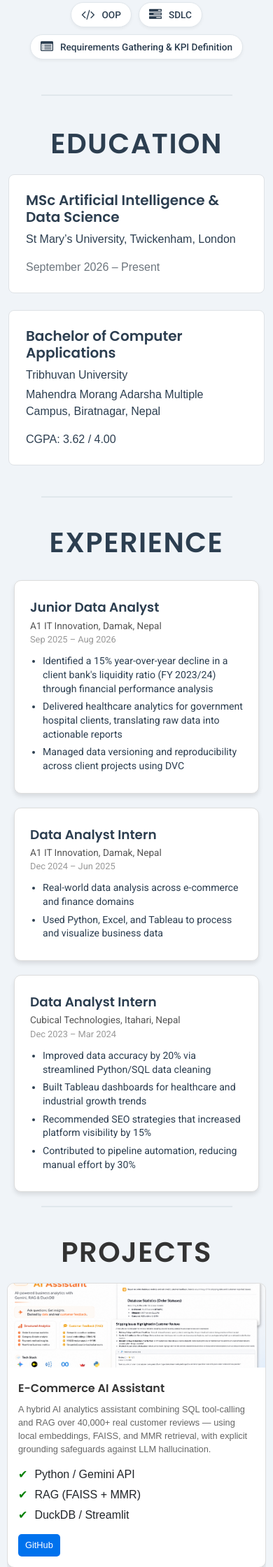
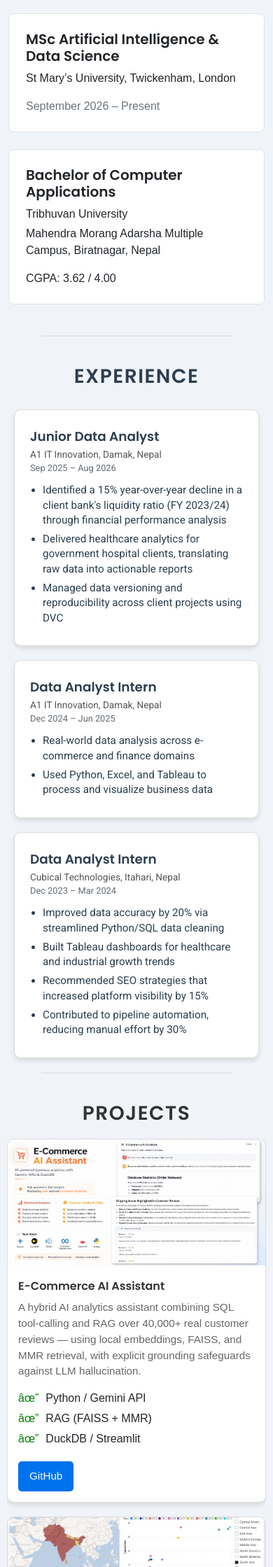
Before and after one commit to Rahul5021/Portfolio, a PHP site: page / in a window 390 px wide. Shown: the part 1621-3860 px from the top of the page at 70% size. Run offline with PHP 8.4, Linux system fonts and the light colour scheme; some libraries are stand-ins or nearby versions.

Commit message:
Update style.css

```diff
--- a/styles/style.css
+++ b/styles/style.css
@@ -355,7 +355,7 @@ h2:hover {
 
 .project-grid {
     display: grid;
-    grid-template-columns: repeat(auto-fit, minmax(300px, 1fr));
+    grid-template-columns: repeat(auto-fit, minmax(min(100%, 300px), 1fr));
     gap: 20px;
     justify-content: center;
     /* Ensures single project stays centered */
@@ -414,7 +414,7 @@ h2:hover {
 }
 
 .card-body ul li::before {
-    content: "✔";
+    content: "âœ”";
     color: green;
     margin-right: 10px;
 }
@@ -578,7 +578,7 @@ h2:hover {
 
 .experience-grid {
     display: grid;
-    grid-template-columns: repeat(auto-fit, minmax(280px, 1fr));
+    grid-template-columns: repeat(auto-fit, minmax(min(100%, 280px), 1fr));
     gap: 20px;
     max-width: 1100px;
     margin: 0 auto;
@@ -619,7 +619,7 @@ h2:hover {
     display: block;
     font-family: 'Roboto', sans-serif;
     font-size: 0.8rem;
-    color: #999;
+    color: #626b73;
     margin-bottom: 12px;
 }
 
@@ -880,3 +880,48 @@ footer {
         font-size: 0.85rem;
     }
 }
+
+
+/* Compatibility and accessibility updates for the updated index.html. */
+html { scroll-padding-top: 100px; }
+body { color: var(--bs-body-color, #2c3e50); }
+.bio-text { width: 100%; max-width: 760px; padding-inline: 12px; }
+#header img { object-fit: cover; }
+.custom-navbar .nav-links a { position: relative; }
+.custom-navbar .nav-links a:hover { letter-spacing: normal; }
+.custom-navbar .nav-links { gap: 1.15rem; padding-left: 0; }
+#project-list { max-width: 1200px; margin-inline: auto; }
+.card-body { display: flex; flex-direction: column; }
+.card-body > .btn { align-self: flex-start; margin-top: auto; }
+#education h2 { text-align: center; }
+#contact textarea { resize: vertical; min-height: 150px; }
+#contact .form-group { margin: 0 auto 16px; }
+#contact .error-txt { color: var(--bs-danger, #b02a37); }
+#contact .item.is-invalid { border-color: var(--bs-danger, #dc3545); }
+#contact .item.is-valid { border-color: var(--bs-success, #198754); }
+#contact .item.is-invalid + .error-txt { display: block; }
+a:focus-visible, button:focus-visible { outline: 3px solid var(--bs-primary, #0d6efd); outline-offset: 4px; }
+button:disabled { opacity: .65; cursor: wait; }
+@media (max-width: 991.98px) {
+  .menu-toggle { display: flex; padding: 12px; }
+  .custom-navbar .nav-links {
+    flex-direction: column; position: absolute; top: 100%; left: 0;
+    width: 100%; background: #fff; padding: 16px 24px;
+    gap: 0; max-height: 75vh; overflow-y: auto;
+    transform: translateY(-12px); opacity: 0; visibility: hidden;
+  }
+  .custom-navbar .nav-links.active { transform: translateY(0); opacity: 1; visibility: visible; }
+  .custom-navbar .nav-links a { display: block; padding: 12px 0; }
+}
+@media (max-width: 480px) {
+  .custom-navbar .logo { font-size: 1.35rem; }
+  .bio-text { padding-inline: 0; }
+  h2, #project-list h2, #experience h2, #certifications h2 { font-size: 1.75rem; }
+  .card-text, .experience-card ul li { font-size: .95rem; }
+  .card img { height: 180px; }
+  .btn { font-size: .95rem; padding: 10px 16px; }
+}
+@media (prefers-reduced-motion: reduce) {
+  html { scroll-behavior: auto; }
+  *, *::before, *::after { transition: none !important; animation: none !important; }
+}
```
